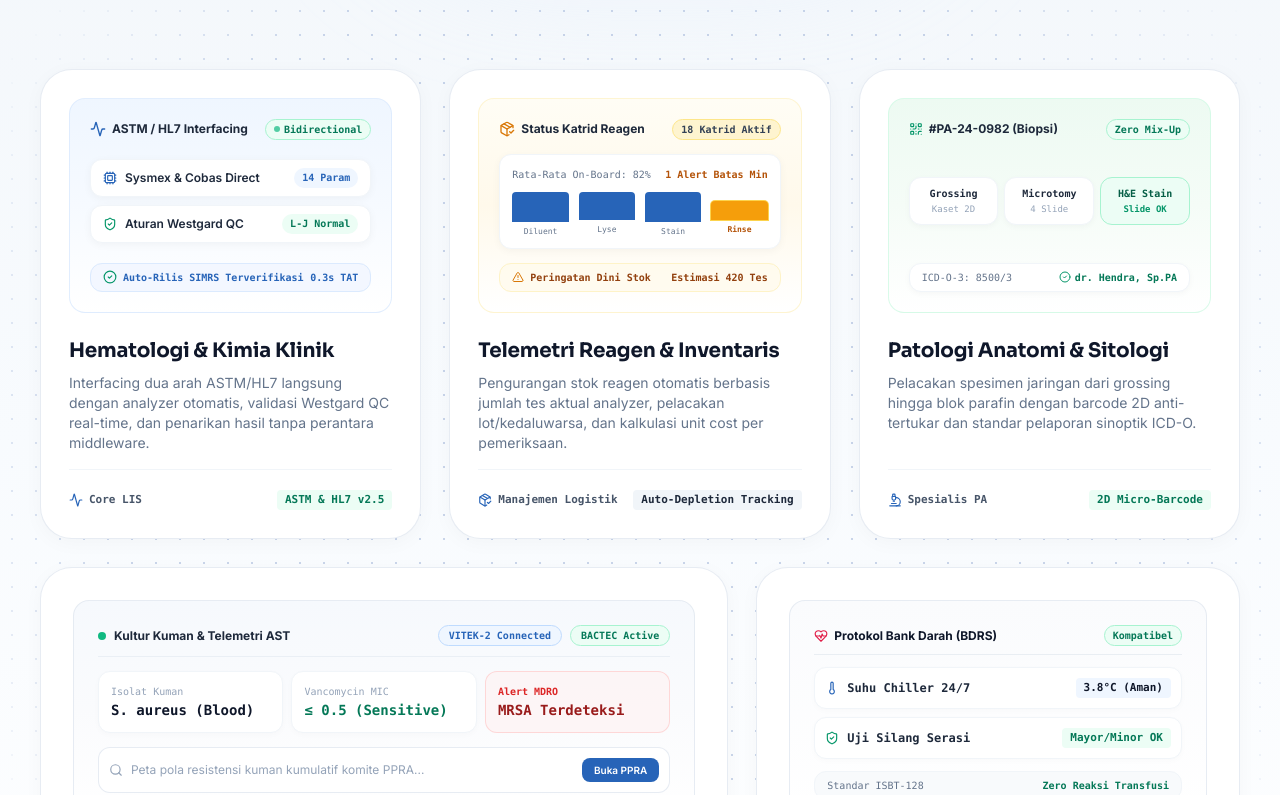
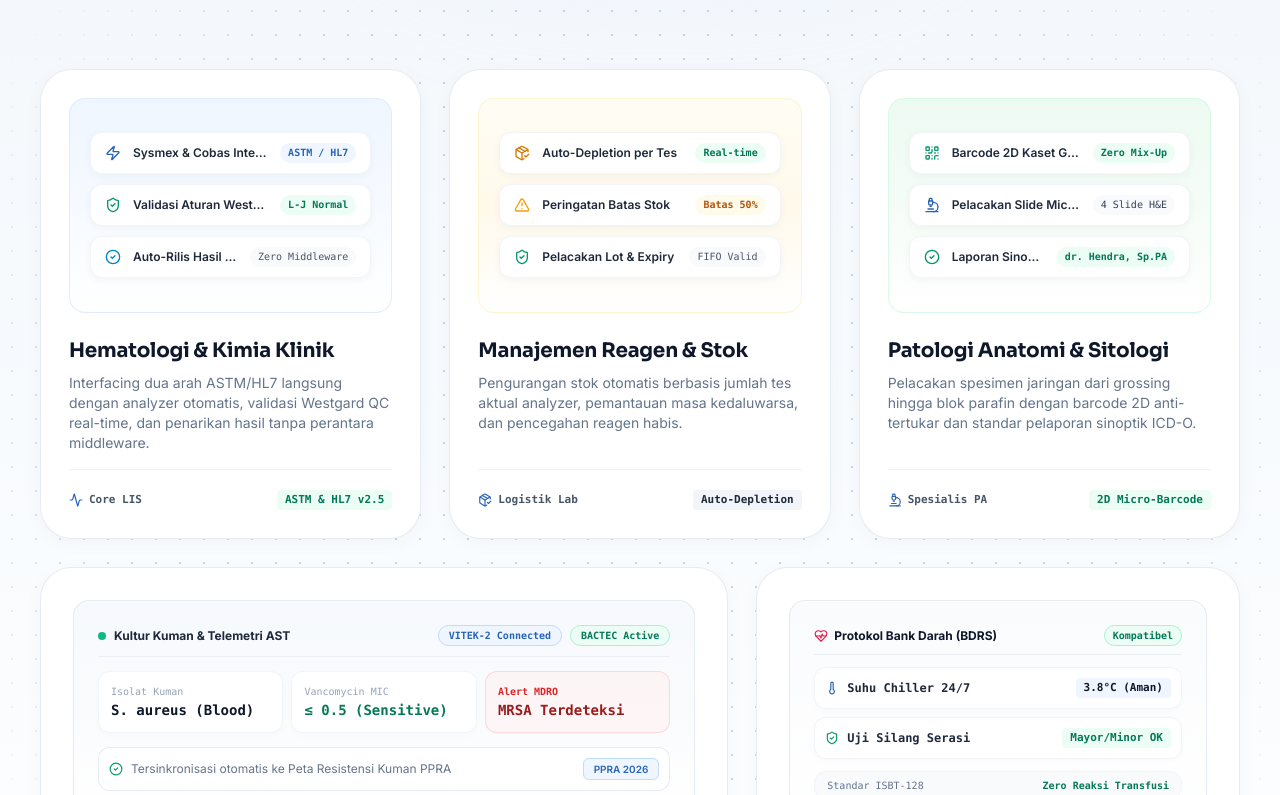
Before and after one commit to TBTBAgency/WebsiteDiagnova, a Next.js app: page /modules in a window 1280 px wide. Shown: the part 2165-2960 px from the top of the page. Built offline with nearby package versions, Linux system fonts and the light colour scheme; no server answers.

Commit message:
style(modules): simplify card visuals with clean floating status pills matching solutions page

```diff
--- a/app/(marketing)/modules/page.tsx
+++ b/app/(marketing)/modules/page.tsx
@@ -557,54 +557,38 @@ export default function ModulesPage() {
               Row 2: 2 Balanced Cards (Microbiology 7-col + Blood Bank 5-col)
               ══════════════════════════════════════════════════════════════ */}
           <div className="space-y-6 sm:space-y-7">
-            {/* ROW 1: 3 EQUAL VERTICAL CARDS */}
+            {/* ROW 1: 3 EQUAL VERTICAL CARDS (Hematology, Reagents, Pathology) */}
             <div className="grid grid-cols-1 md:grid-cols-3 gap-6 sm:gap-7">
               {/* Card 1: Routine Hematology & Chemistry */}
               <div className="rounded-[28px] sm:rounded-[32px] bg-white border border-slate-200/80 p-6 sm:p-7 shadow-[0_4px_20px_rgba(0,0,0,0.03)] hover:shadow-md transition-all duration-300 flex flex-col justify-between group">
                 <div>
-                  {/* Top Visual Stage: Soft Blue Canvas with ASTM Interfacing Process Pills */}
-                  <div className="p-5 rounded-2xl bg-gradient-to-b from-[#EFF6FF] via-[#F6FAFF] to-white border border-blue-100/80 h-[215px] flex flex-col justify-between mb-6 shadow-xs">
-                    <div className="flex items-center justify-between">
-                      <span className="text-xs font-bold text-slate-800 flex items-center gap-1.5">
-                        <Activity className="h-4 w-4 text-[#2764B8]" />
-                        ASTM / HL7 Interfacing
-                      </span>
-                      <span className="text-[10px] font-mono text-emerald-700 bg-emerald-50 px-2 py-0.5 rounded-full border border-emerald-200 font-bold flex items-center gap-1">
-                        <span className="h-1.5 w-1.5 rounded-full bg-emerald-500 animate-pulse" />
-                        Bidirectional
+                  {/* Top Visual Stage: Soft Blue Canvas with 3 Floating Status Pills */}
+                  <div className="p-5 rounded-2xl bg-gradient-to-b from-[#EFF6FF] via-[#F6FAFF] to-white border border-blue-100/80 h-[215px] flex flex-col justify-center gap-2.5 mb-6">
+                    {/* Floating Pill 1: Analyzer Interfacing */}
+                    <div className="flex items-center gap-3 px-3.5 py-2.5 rounded-xl bg-white border border-slate-100 shadow-[0_2px_8px_rgba(0,0,0,0.04)] text-xs font-semibold text-slate-800">
+                      <Zap className="h-4 w-4 text-[#2764B8] shrink-0" />
+                      <span className="truncate">Sysmex &amp; Cobas Interfacing</span>
+                      <span className="ml-auto text-[10px] font-mono text-[#2764B8] bg-blue-50 px-2 py-0.5 rounded-full font-bold shrink-0">
+                        ASTM / HL7
                       </span>
                     </div>
 
-                    {/* Middle Floating Process Pills */}
-                    <div className="space-y-2">
-                      <div className="flex items-center justify-between px-3 py-2 rounded-xl bg-white border border-slate-100 shadow-[0_2px_8px_rgba(0,0,0,0.04)] text-xs font-semibold text-slate-800">
-                        <div className="flex items-center gap-2 truncate">
-                          <Cpu className="h-3.5 w-3.5 text-[#2764B8] shrink-0" />
-                          <span className="truncate">Sysmex &amp; Cobas Direct</span>
-                        </div>
-                        <span className="text-[10px] font-mono font-bold text-[#2764B8] bg-blue-50 px-2 py-0.5 rounded-full shrink-0">
-                          14 Param
-                        </span>
-                      </div>
-
-                      <div className="flex items-center justify-between px-3 py-2 rounded-xl bg-white border border-slate-100 shadow-[0_2px_8px_rgba(0,0,0,0.04)] text-xs font-semibold text-slate-800">
-                        <div className="flex items-center gap-2 truncate">
-                          <ShieldCheck className="h-3.5 w-3.5 text-emerald-600 shrink-0" />
-                          <span className="truncate">Aturan Westgard QC</span>
-                        </div>
-                        <span className="text-[10px] font-mono font-bold text-emerald-700 bg-emerald-50 px-2 py-0.5 rounded-full shrink-0">
-                          L-J Normal
-                        </span>
-                      </div>
+                    {/* Floating Pill 2: Westgard QC */}
+                    <div className="flex items-center gap-3 px-3.5 py-2.5 rounded-xl bg-white border border-slate-100 shadow-[0_2px_8px_rgba(0,0,0,0.04)] text-xs font-semibold text-slate-800">
+                      <ShieldCheck className="h-4 w-4 text-emerald-600 shrink-0" />
+                      <span className="truncate">Validasi Aturan Westgard QC</span>
+                      <span className="ml-auto text-[10px] font-mono text-emerald-700 bg-emerald-50 px-2 py-0.5 rounded-full font-bold shrink-0">
+                        L-J Normal
+                      </span>
                     </div>
 
-                    {/* Bottom Status Pill */}
-                    <div className="flex items-center justify-between px-3 py-1.5 rounded-xl bg-blue-50/70 border border-blue-100 text-[10px] font-mono text-[#2764B8]">
-                      <span className="font-semibold flex items-center gap-1.5">
-                        <CheckCircle2 className="h-3.5 w-3.5 text-emerald-600" />
-                        Auto-Rilis SIMRS Terverifikasi
+                    {/* Floating Pill 3: Auto-Release */}
+                    <div className="flex items-center gap-3 px-3.5 py-2.5 rounded-xl bg-white border border-slate-100 shadow-[0_2px_8px_rgba(0,0,0,0.04)] text-xs font-semibold text-slate-800">
+                      <CheckCircle2 className="h-4 w-4 text-sky-600 shrink-0" />
+                      <span className="truncate">Auto-Rilis Hasil ke SIMRS</span>
+                      <span className="ml-auto text-[10px] font-mono text-slate-600 bg-slate-50 px-2 py-0.5 rounded-full font-medium shrink-0">
+                        Zero Middleware
                       </span>
-                      <span className="font-bold">0.3s TAT</span>
                     </div>
                   </div>
 
@@ -634,61 +618,43 @@ export default function ModulesPage() {
               {/* Card 2: Reagents & Supplies Telemetry */}
               <div className="rounded-[28px] sm:rounded-[32px] bg-white border border-slate-200/80 p-6 sm:p-7 shadow-[0_4px_20px_rgba(0,0,0,0.03)] hover:shadow-md transition-all duration-300 flex flex-col justify-between group">
                 <div>
-                  {/* Top Visual Stage: Soft Amber Canvas with Reagent Bars & Telemetry */}
-                  <div className="p-5 rounded-2xl bg-gradient-to-b from-[#FFFDF5] via-[#FFF9EB] to-white border border-amber-100/80 h-[215px] flex flex-col justify-between mb-6 shadow-xs">
-                    <div className="flex items-center justify-between">
-                      <span className="text-xs font-bold text-slate-800 flex items-center gap-1.5">
-                        <PackageCheck className="h-4 w-4 text-amber-600" />
-                        Status Katrid Reagen
-                      </span>
-                      <span className="text-[10px] font-mono font-bold text-slate-700 bg-amber-100/80 px-2 py-0.5 rounded-full border border-amber-200">
-                        18 Katrid Aktif
+                  {/* Top Visual Stage: Soft Amber Canvas with 3 Floating Status Pills */}
+                  <div className="p-5 rounded-2xl bg-gradient-to-b from-[#FFFDF5] via-[#FFF9EB] to-white border border-amber-100/80 h-[215px] flex flex-col justify-center gap-2.5 mb-6">
+                    {/* Floating Pill 1: Auto Depletion */}
+                    <div className="flex items-center gap-3 px-3.5 py-2.5 rounded-xl bg-white border border-slate-100 shadow-[0_2px_8px_rgba(0,0,0,0.04)] text-xs font-semibold text-slate-800">
+                      <PackageCheck className="h-4 w-4 text-amber-600 shrink-0" />
+                      <span className="truncate">Auto-Depletion per Tes</span>
+                      <span className="ml-auto text-[10px] font-mono text-emerald-700 bg-emerald-50 px-2 py-0.5 rounded-full font-bold shrink-0">
+                        Real-time
                       </span>
                     </div>
 
-                    {/* Reagent Usage Miniature Bars Container */}
-                    <div className="p-3 rounded-xl bg-white border border-slate-100 shadow-[0_2px_8px_rgba(0,0,0,0.04)] space-y-1.5">
-                      <div className="flex items-center justify-between text-[10px] font-mono text-slate-500">
-                        <span>Rata-Rata On-Board: 82%</span>
-                        <span className="text-amber-700 font-semibold">1 Alert Batas Min</span>
-                      </div>
-                      <div className="flex items-end justify-between gap-2.5 h-12 pt-1">
-                        <div className="flex-1 flex flex-col items-center gap-1 h-full justify-end">
-                          <div className="w-full bg-[#2764B8] rounded-t h-[84%]" />
-                          <span className="text-[8px] font-mono text-slate-500 truncate">Diluent</span>
-                        </div>
-                        <div className="flex-1 flex flex-col items-center gap-1 h-full justify-end">
-                          <div className="w-full bg-[#2764B8] rounded-t h-[68%]" />
-                          <span className="text-[8px] font-mono text-slate-500 truncate">Lyse</span>
-                        </div>
-                        <div className="flex-1 flex flex-col items-center gap-1 h-full justify-end">
-                          <div className="w-full bg-[#2764B8] rounded-t h-[92%]" />
-                          <span className="text-[8px] font-mono text-slate-500 truncate">Stain</span>
-                        </div>
-                        <div className="flex-1 flex flex-col items-center gap-1 h-full justify-end">
-                          <div className="w-full bg-amber-500 rounded-t h-[42%] ring-1 ring-amber-300" />
-                          <span className="text-[8px] font-mono text-amber-700 font-bold truncate">Rinse</span>
-                        </div>
-                      </div>
+                    {/* Floating Pill 2: Warning Threshold */}
+                    <div className="flex items-center gap-3 px-3.5 py-2.5 rounded-xl bg-white border border-slate-100 shadow-[0_2px_8px_rgba(0,0,0,0.04)] text-xs font-semibold text-slate-800">
+                      <AlertTriangle className="h-4 w-4 text-amber-500 shrink-0" />
+                      <span className="truncate">Peringatan Batas Stok</span>
+                      <span className="ml-auto text-[10px] font-mono text-amber-700 bg-amber-50 px-2 py-0.5 rounded-full font-bold shrink-0">
+                        Batas 50%
+                      </span>
                     </div>
 
-                    {/* Bottom Status Pill */}
-                    <div className="flex items-center justify-between px-3 py-1.5 rounded-xl bg-amber-50/70 border border-amber-100 text-[10px] font-mono text-amber-800">
-                      <span className="font-semibold flex items-center gap-1.5">
-                        <AlertTriangle className="h-3 w-3 text-amber-600" />
-                        Peringatan Dini Stok
+                    {/* Floating Pill 3: Expiry Tracking */}
+                    <div className="flex items-center gap-3 px-3.5 py-2.5 rounded-xl bg-white border border-slate-100 shadow-[0_2px_8px_rgba(0,0,0,0.04)] text-xs font-semibold text-slate-800">
+                      <ShieldCheck className="h-4 w-4 text-emerald-600 shrink-0" />
+                      <span className="truncate">Pelacakan Lot &amp; Expiry</span>
+                      <span className="ml-auto text-[10px] font-mono text-slate-600 bg-slate-50 px-2 py-0.5 rounded-full font-medium shrink-0">
+                        FIFO Valid
                       </span>
-                      <span className="font-bold">Estimasi 420 Tes</span>
                     </div>
                   </div>
 
                   {/* Bottom Content */}
                   <h3 className="font-display text-xl font-bold text-slate-900 mb-2 group-hover:text-[#2764B8] transition-colors">
-                    {language === "ID" ? "Telemetri Reagen & Inventaris" : "Reagent & Supply Intelligence"}
+                    {language === "ID" ? "Manajemen Reagen & Stok" : "Reagent & Supply Intelligence"}
                   </h3>
                   <p className="text-xs sm:text-sm text-slate-500 leading-relaxed font-normal">
                     {language === "ID"
-                      ? "Pengurangan stok reagen otomatis berbasis jumlah tes aktual analyzer, pelacakan lot/kedaluwarsa, dan kalkulasi unit cost per pemeriksaan."
+                      ? "Pengurangan stok otomatis berbasis jumlah tes aktual analyzer, pemantauan masa kedaluwarsa, dan pencegahan reagen habis."
                       : "Test-driven auto-depletion tracking, expiration and lot traceability, and precise real-time cost-per-test margin calculation."}
                   </p>
                 </div>
@@ -697,10 +663,10 @@ export default function ModulesPage() {
                 <div className="pt-5 mt-4 border-t border-slate-100 flex items-center justify-between text-[11px] font-mono text-slate-400">
                   <span className="flex items-center gap-1.5 text-slate-600 font-semibold">
                     <PackageCheck className="h-3.5 w-3.5 text-[#2764B8]" />
-                    Manajemen Logistik
+                    Logistik Lab
                   </span>
                   <span className="text-slate-800 font-bold bg-slate-100 px-2 py-0.5 rounded">
-                    Auto-Depletion Tracking
+                    Auto-Depletion
                   </span>
                 </div>
               </div>
@@ -708,39 +674,31 @@ export default function ModulesPage() {
               {/* Card 3: Anatomical Pathology & Cytology */}
               <div className="rounded-[28px] sm:rounded-[32px] bg-white border border-slate-200/80 p-6 sm:p-7 shadow-[0_4px_20px_rgba(0,0,0,0.03)] hover:shadow-md transition-all duration-300 flex flex-col justify-between group">
                 <div>
-                  {/* Top Visual Stage: Soft Mint Canvas with Specimen Workflow Stages */}
-                  <div className="p-5 rounded-2xl bg-gradient-to-b from-[#EDFAF2] via-[#F5FCF7] to-white border border-emerald-100/80 h-[215px] flex flex-col justify-between mb-6 shadow-xs">
-                    <div className="flex items-center justify-between">
-                      <span className="text-xs font-bold text-slate-800 flex items-center gap-1.5">
-                        <QrCode className="h-3.5 w-3.5 text-emerald-600" />
-                        #PA-24-0982 (Biopsi)
-                      </span>
-                      <span className="text-[10px] font-mono text-emerald-700 bg-emerald-50 px-2 py-0.5 rounded-full border border-emerald-200 font-bold">
+                  {/* Top Visual Stage: Soft Mint Canvas with 3 Floating Status Pills */}
+                  <div className="p-5 rounded-2xl bg-gradient-to-b from-[#EDFAF2] via-[#F5FCF7] to-white border border-emerald-100/80 h-[215px] flex flex-col justify-center gap-2.5 mb-6">
+                    {/* Floating Pill 1: 2D Barcode */}
+                    <div className="flex items-center gap-3 px-3.5 py-2.5 rounded-xl bg-white border border-slate-100 shadow-[0_2px_8px_rgba(0,0,0,0.04)] text-xs font-semibold text-slate-800">
+                      <QrCode className="h-4 w-4 text-emerald-600 shrink-0" />
+                      <span className="truncate">Barcode 2D Kaset Grossing</span>
+                      <span className="ml-auto text-[10px] font-mono text-emerald-700 bg-emerald-50 px-2 py-0.5 rounded-full font-bold shrink-0">
                         Zero Mix-Up
                       </span>
                     </div>
 
-                    {/* Stage Progress Pills */}
-                    <div className="grid grid-cols-3 gap-1.5 text-center text-[10px] font-mono">
-                      <div className="bg-white p-2 rounded-xl border border-slate-100 shadow-[0_2px_6px_rgba(0,0,0,0.03)]">
-                        <span className="block font-bold text-slate-800">Grossing</span>
-                        <span className="text-slate-400 text-[9px]">Kaset 2D</span>
-                      </div>
-                      <div className="bg-white p-2 rounded-xl border border-slate-100 shadow-[0_2px_6px_rgba(0,0,0,0.03)]">
-                        <span className="block font-bold text-slate-800">Microtomy</span>
-                        <span className="text-slate-400 text-[9px]">4 Slide</span>
-                      </div>
-                      <div className="bg-emerald-50 p-2 rounded-xl border border-emerald-200 text-emerald-800 font-bold">
-                        <span className="block">H&amp;E Stain</span>
-                        <span className="text-emerald-600 text-[9px]">Slide OK</span>
-                      </div>
+                    {/* Floating Pill 2: Microtomy */}
+                    <div className="flex items-center gap-3 px-3.5 py-2.5 rounded-xl bg-white border border-slate-100 shadow-[0_2px_8px_rgba(0,0,0,0.04)] text-xs font-semibold text-slate-800">
+                      <Microscope className="h-4 w-4 text-[#2764B8] shrink-0" />
+                      <span className="truncate">Pelacakan Slide Microtomy</span>
+                      <span className="ml-auto text-[10px] font-mono text-slate-700 bg-slate-50 px-2 py-0.5 rounded-full font-medium shrink-0">
+                        4 Slide H&amp;E
+                      </span>
                     </div>
 
-                    {/* Synoptic ICD-O & Digital Authorization Pill */}
-                    <div className="flex items-center justify-between px-3 py-1.5 rounded-xl bg-white border border-slate-100 text-[10px] font-mono shadow-[0_2px_6px_rgba(0,0,0,0.03)]">
-                      <span className="text-slate-500 font-medium">ICD-O-3: 8500/3</span>
-                      <span className="text-emerald-700 font-bold flex items-center gap-1">
-                        <CheckCircle2 className="h-3 w-3 text-emerald-600" />
+                    {/* Floating Pill 3: Synoptic Report */}
+                    <div className="flex items-center gap-3 px-3.5 py-2.5 rounded-xl bg-white border border-slate-100 shadow-[0_2px_8px_rgba(0,0,0,0.04)] text-xs font-semibold text-slate-800">
+                      <CheckCircle2 className="h-4 w-4 text-emerald-600 shrink-0" />
+                      <span className="truncate">Laporan Sinoptik ICD-O-3</span>
+                      <span className="ml-auto text-[10px] font-mono text-emerald-700 bg-emerald-50 px-2 py-0.5 rounded-full font-bold shrink-0">
                         dr. Hendra, Sp.PA
                       </span>
                     </div>
@@ -817,18 +775,18 @@ export default function ModulesPage() {
                       </div>
                     </div>
 
-                    {/* Search / PPRA Antibiogram Matrix Strip */}
+                    {/* PPRA Strip */}
                     <div className="flex items-center justify-between p-2.5 rounded-xl bg-white border border-slate-200/80 shadow-2xs text-xs">
-                      <div className="flex items-center gap-2 text-slate-400 font-normal">
-                        <Search className="h-3.5 w-3.5 text-slate-400" />
-                        <span className="text-[11px] sm:text-xs">
+                      <div className="flex items-center gap-2 text-slate-500 font-normal truncate">
+                        <CheckCircle2 className="h-3.5 w-3.5 text-emerald-600 shrink-0" />
+                        <span className="text-[11px] sm:text-xs truncate">
                           {language === "ID"
-                            ? "Peta pola resistensi kuman kumulatif komite PPRA..."
-                            : "Generate hospital cumulative antibiogram matrix..."}
+                            ? "Tersinkronisasi otomatis ke Peta Resistensi Kuman PPRA"
+                            : "Auto-synced to hospital cumulative antibiogram"}
                         </span>
                       </div>
-                      <span className="px-3 py-1 rounded-lg bg-[#2764B8] text-white font-semibold text-[10px] shadow-2xs">
-                        {language === "ID" ? "Buka PPRA" : "View Matrix"}
+                      <span className="px-2.5 py-0.5 rounded-md bg-blue-50 text-[#2764B8] font-semibold text-[10px] border border-blue-200 shrink-0">
+                        PPRA 2026
                       </span>
                     </div>
                   </div>
```
